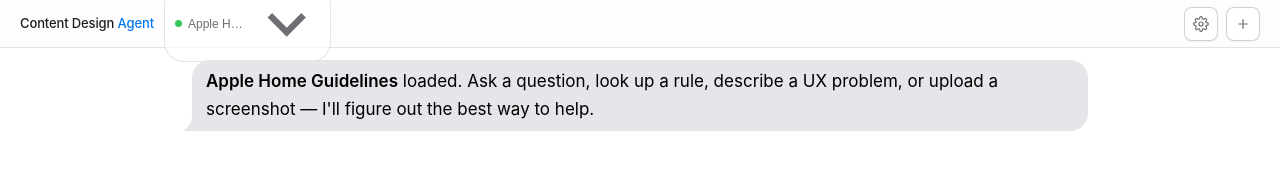
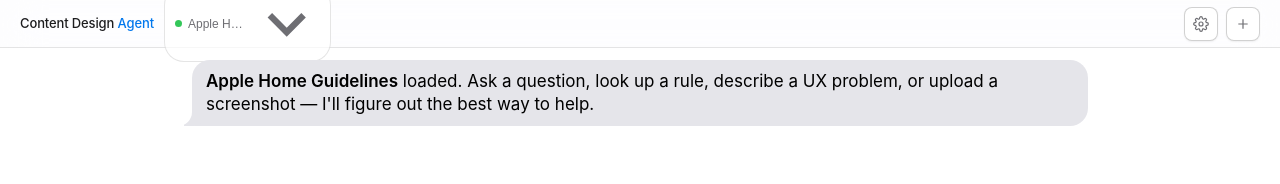
Before and after one commit to keri-maijala/content-design-agent, a plain HTML site: page index.html in a window 1280 px wide. Shown: the top 184 px of the page. Drawn offline with Linux system fonts and the light colour scheme.

Commit message:
Add files via upload

```diff
--- a/index.html
+++ b/index.html
@@ -320,7 +320,7 @@
     padding: 12px 0 8px;
     display: flex;
     flex-direction: column;
-    gap: 2px;
+    gap: 16px;
   }
   .chat-inner { width: 100%; }
 
@@ -354,7 +354,7 @@
   .msg {
     display: flex;
     align-items: flex-end;
-    margin-bottom: 3px;
+    margin-bottom: 0;
     position: relative;
   }
   .msg.ai-msg  { padding: 0 192px 0 192px; }
@@ -1146,23 +1146,6 @@
     bubble.appendChild(img);
   }
 
-  // SVG tail — append inside bubble so it positions relative to it
-  const tailColor = role === 'ai' ? '#e5e5ea' : '#007aff';
-  const tail = document.createElementNS('http://www.w3.org/2000/svg', 'svg');
-  tail.setAttribute('class', 'bubble-tail');
-  tail.setAttribute('viewBox', '0 0 22 24');
-  tail.setAttribute('width', '22');
-  tail.setAttribute('height', '24');
-  tail.setAttribute('width', '24');
-  tail.setAttribute('height', '22');
-  tail.setAttribute('xmlns', 'http://www.w3.org/2000/svg');
-  const path = document.createElementNS('http://www.w3.org/2000/svg', 'path');
-  // Wider teardrop: sweeps further left before coming to a point
-  path.setAttribute('d', 'M 18 0 Q 22 8 14 24 Q 8 18 0 22 Q 6 12 18 0 Z');
-  path.setAttribute('fill', tailColor);
-  tail.appendChild(path);
-  bubble.appendChild(tail);
-
   msg.appendChild(av);
   msg.appendChild(bubble);
   wrap.appendChild(msg);
```
